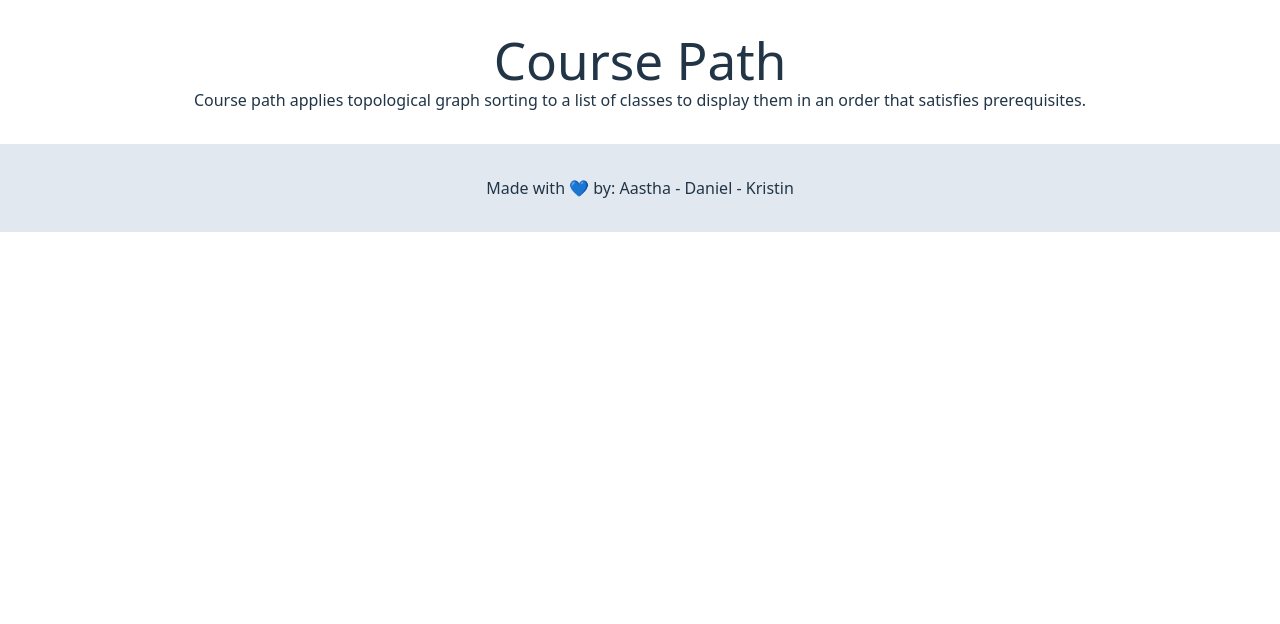
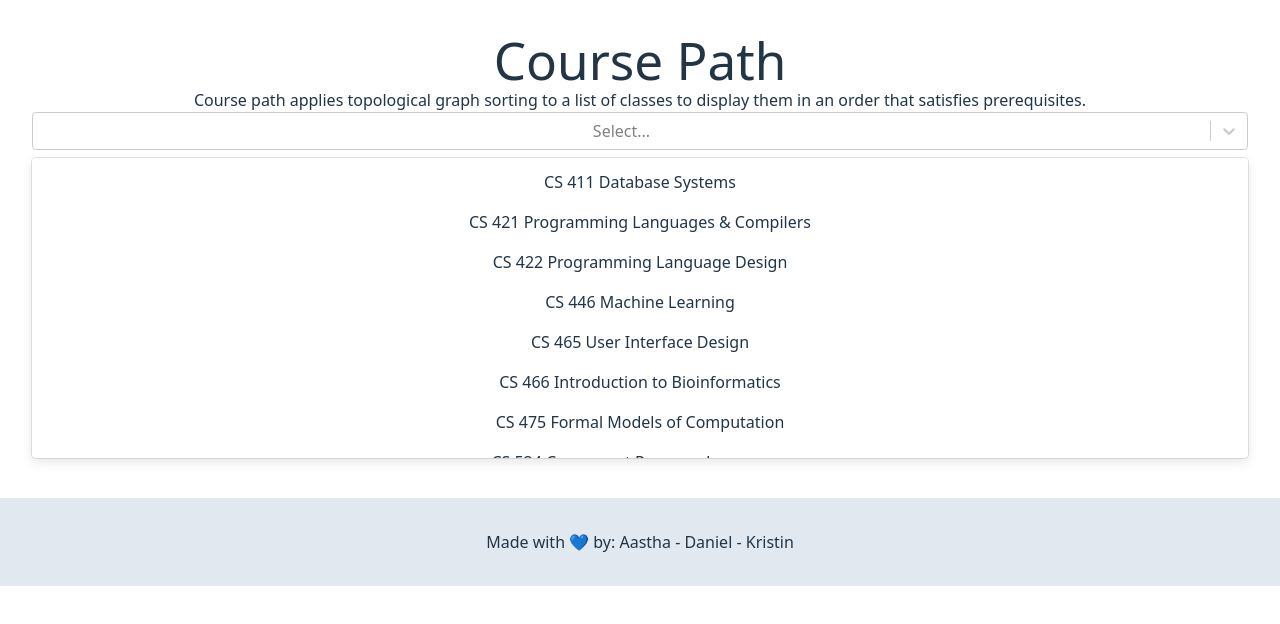
Before and after one commit to Course-Path-UIUC/Course-Path-UIUC.github.io, a React (Vite) app: page / in a window 1280 px wide. Shown: the top 624 px of the page. Built offline with nearby package versions, Linux system fonts and the light colour scheme.

Commit message:
Add react-select, start CourseSelector component

```diff
--- a/package.json
+++ b/package.json
@@ -16,6 +16,7 @@
     "@tailwindcss/vite": "^4.1.17",
     "react": "^19.2.0",
     "react-dom": "^19.2.0",
+    "react-select": "^5.10.2",
     "tailwindcss": "^4.1.17"
   }
 }
--- a/src/App.jsx
+++ b/src/App.jsx
@@ -1,4 +1,5 @@
 import './style.css'
+import CourseSelector from './CourseSelector';
 
 const App = () => {
   return (
@@ -6,6 +7,7 @@ const App = () => {
       <main className='p-8'>
         <h1>Course Path</h1>
         <p>Course path applies topological graph sorting to a list of classes to display them in an order that satisfies prerequisites.</p>
+        <CourseSelector />
       </main>
       <footer className='p-8 bg-slate-200'>
         Made with 💙 by: Aastha - Daniel - Kristin
--- /dev/null
+++ b/src/CourseSelector.jsx
@@ -0,0 +1,31 @@
+import Select from 'react-select'
+import MOCK from './mock-data.js'
+
+const customStyles= {
+  // Remove absolute positioning on menu when it's perpetually open.
+  menu: (provided) => ({
+    ...provided,
+    position: 'static'
+  })
+};
+
+// @TODO limit the number of selected options to 8
+const CourseSelector = () => {
+  return (
+    <Select
+      required
+      isMulti
+      name='course-select'
+      options={
+        MOCK.map(c => {
+          return { value: c.id, label: `${c.id} ${c.name}` }
+        })
+      }
+      classNamePrefix='select'
+      menuIsOpen={true}
+      styles={customStyles}
+    />
+  );
+}
+
+export default CourseSelector;
--- a/src/mock-data.js
+++ b/src/mock-data.js
@@ -63,4 +63,6 @@ const MOCK = [
     "name": "Machine Learning for Bioinformatics",
     "prereqs": ["CS 446", "CS 466"]
   },
-]
+];
+
+export default MOCK;
```
Also changed, not shown: 1 other file (tests, documents, lock files or other folders).
